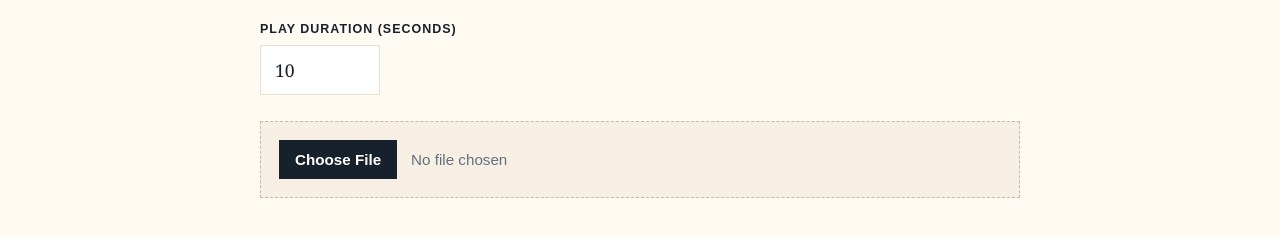
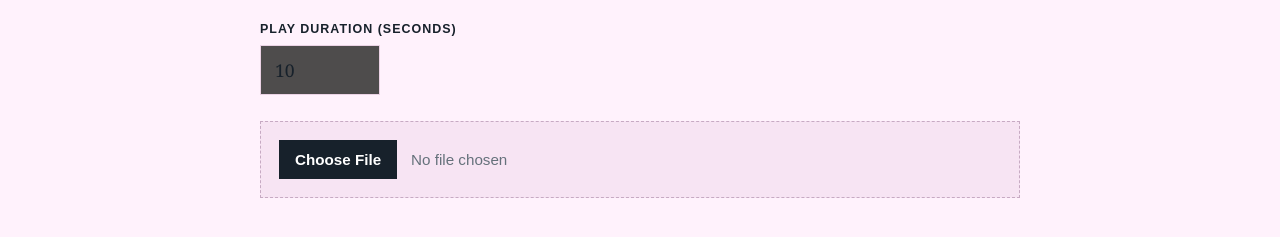
Before and after one commit to WitheredDuck/song-quiz, a plain HTML site: page index.html in a window 1280 px wide. Shown: the part 229-466 px from the top of the page. Drawn offline with nearby package versions, Linux system fonts and the light colour scheme.

Commit message:
stylr update

```diff
--- a/index.html
+++ b/index.html
@@ -9,11 +9,11 @@
             color-scheme: light;
             --ink: #17212b;
             --muted: #65717b;
-            --paper: #fffaf2;
-            --panel: #ffffff;
-            --accent: #e35d43;
-            --accent-dark: #b74330;
-            --line: #eadfd2;
+            --paper: #fff2fc;
+            --panel: #4e4c4c;
+            --accent: #ffaaeb;
+            --accent-dark: #993999;
+            --line: #ead2e4;
         }
 
         * {
@@ -98,8 +98,8 @@
     #zip-upload {
         width: 100%;
         padding: 18px;
-        border: 1px dashed #c7b9aa;
-        background: #f7eee4;
+        border: 1px dashed #c7aac3;
+        background: #f7e4f3;
         color: var(--muted);
         font: 0.95rem Arial, sans-serif;
     }
```
